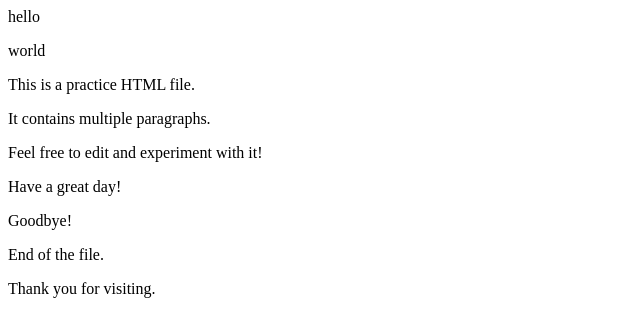
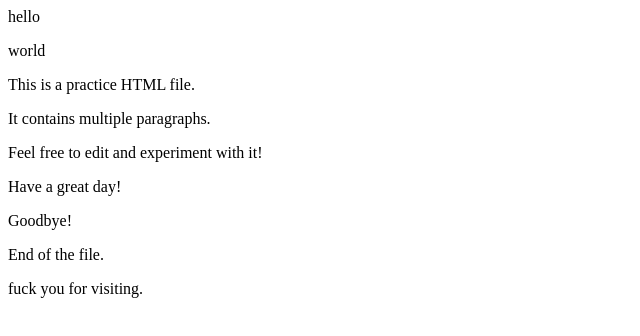
Before and after one commit to Ivansh04/practice, a plain HTML site: page index.html in a window 1280 px wide. Shown: the full height of the page, 0-640 px from the left. Drawn offline with Linux system fonts and the light colour scheme.

Commit message:
commit b3

```diff
--- a/index.html
+++ b/index.html
@@ -6,4 +6,4 @@
 <p>Have a great day!</p>
 <p>Goodbye!</p>
 <p>End of the file.</p>
-<p>Thank you for visiting.</p>
+<p>fuck you for visiting.</p>
```
